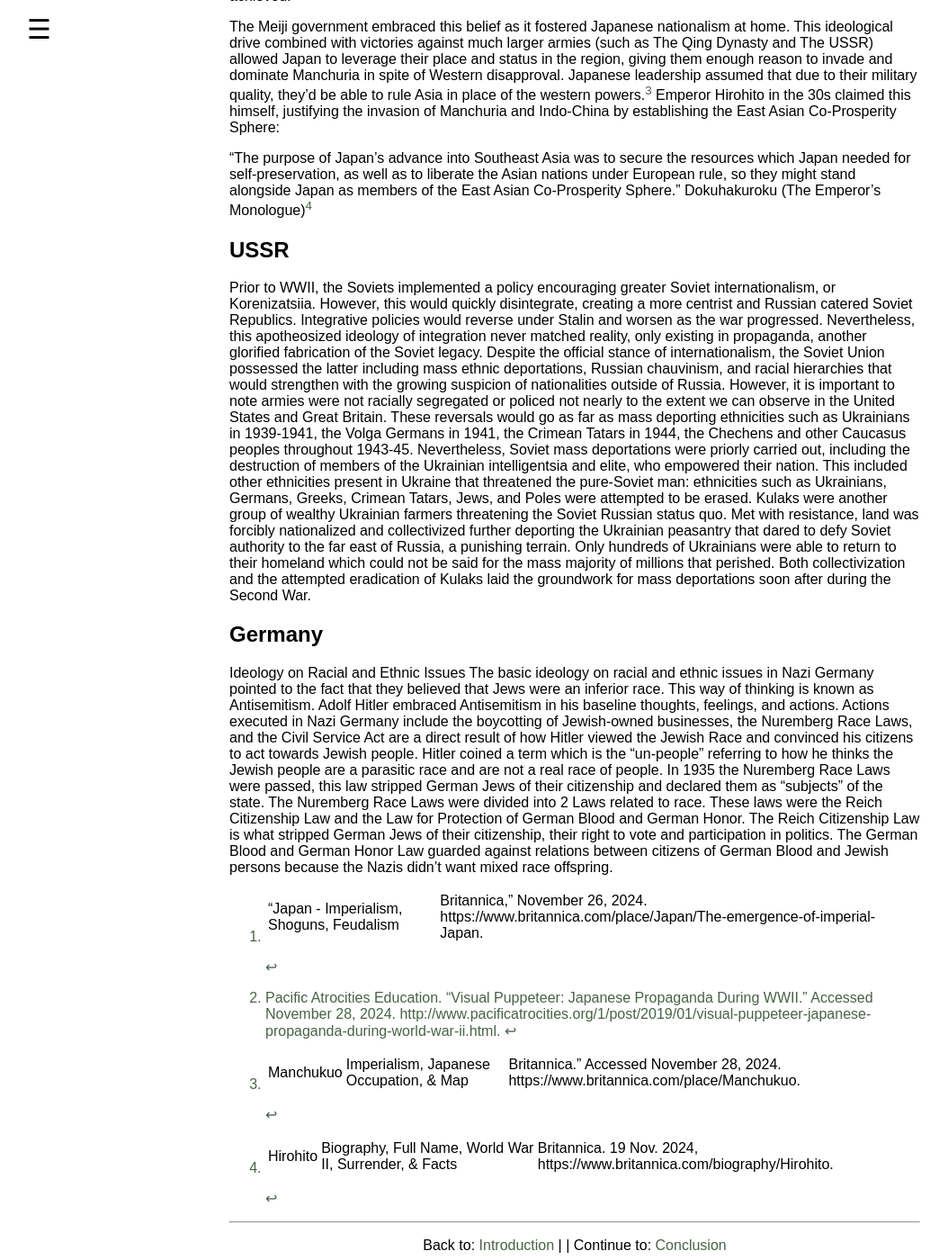
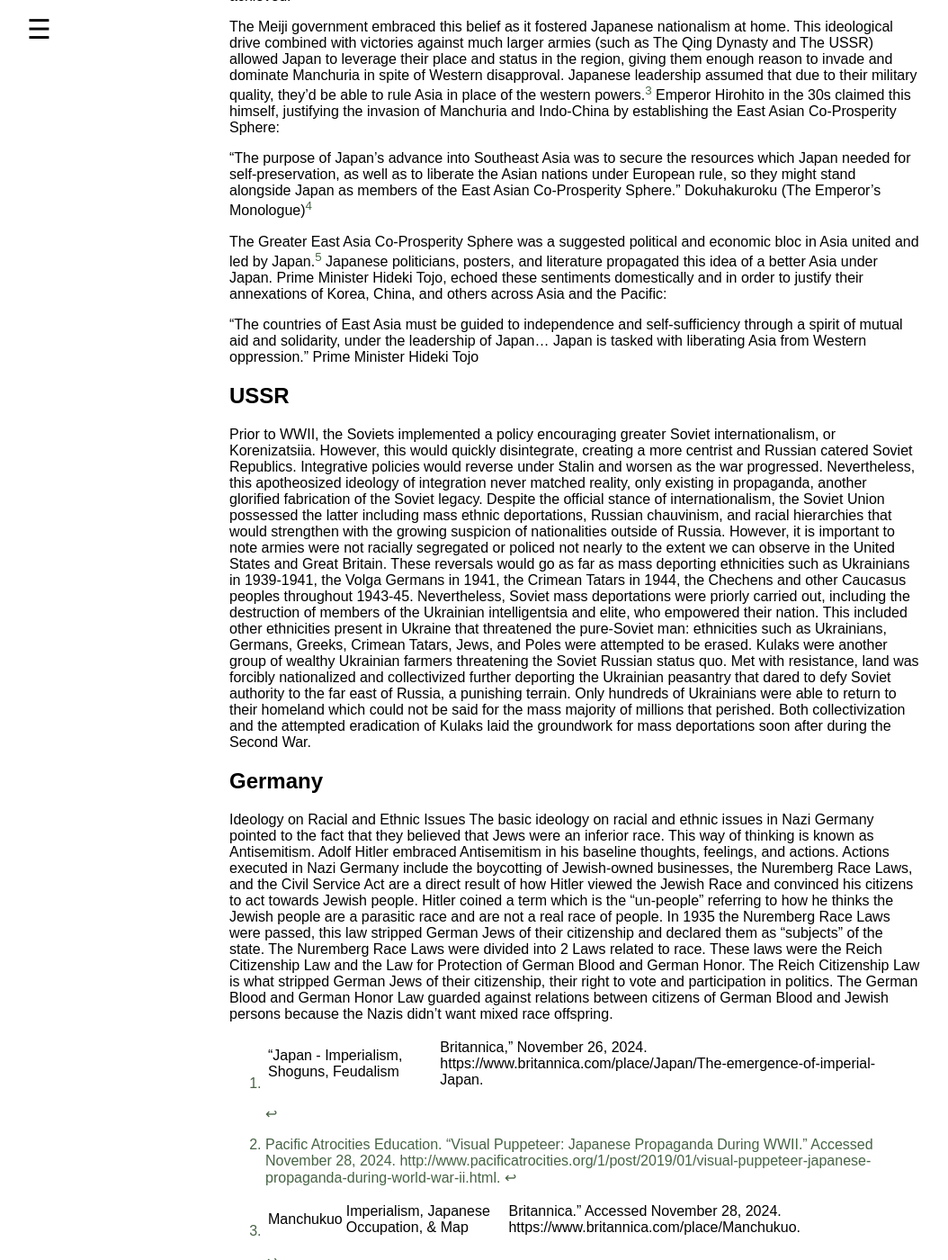
Before and after one commit to tshah93/ShahTanviAMH3931, a Jekyll site: the page built from 002_analysis.md, in a window 1280 px wide and 1400 px high, scrolled down 1407 px. Shown: the whole window at 90% size, without its empty margins (1-1055 px from the left). Built offline with Jekyll 4.4.1, drawn with Linux system fonts in a browser that asks for light colours; some of the changed text lies outside the part shown.

Commit message:
Update 002_analysis.md

```diff
--- a/002_analysis.md
+++ b/002_analysis.md
@@ -24,6 +24,11 @@ The Meiji government embraced this belief as it fostered Japanese nationalism at
 "The purpose of Japan’s advance into Southeast Asia was to secure the resources which Japan needed for self-preservation, as well as to liberate the Asian nations under European rule, so they might stand alongside Japan as members of the East Asian Co-Prosperity Sphere."
 Dokuhakuroku (The Emperor’s Monologue)[^4]
 
+The Greater East Asia Co-Prosperity Sphere was a suggested political and economic bloc in Asia united and led by Japan.[^5] Japanese politicians, posters, and literature propagated this idea of a better Asia under Japan. Prime Minister Hideki Tojo, echoed these sentiments domestically and in order to justify their annexations of Korea, China, and others across Asia and the Pacific:
+
+“The countries of East Asia must be guided to independence and self-sufficiency through a spirit of mutual aid and solidarity, under the leadership of Japan… Japan is tasked with liberating Asia from Western oppression.”
+Prime Minister Hideki Tojo
+
 
 ## USSR
 Prior to WWII, the Soviets implemented a policy encouraging greater Soviet internationalism, or Korenizatsiia. However, this would quickly disintegrate, creating a more centrist and Russian catered Soviet Republics. Integrative policies would reverse under Stalin and worsen as the war progressed. Nevertheless, this apotheosized ideology of integration never matched reality, only existing in propaganda, another glorified fabrication of the Soviet legacy. Despite the official stance of internationalism, the Soviet Union possessed the latter including mass ethnic deportations, Russian chauvinism, and racial hierarchies that would strengthen with the growing suspicion of nationalities outside of Russia. However, it is important to note armies were not racially segregated or policed not nearly to the extent we can observe in the United States and Great Britain.
@@ -40,3 +45,4 @@ Hitler coined a term which is the “un-people” referring to how he thinks the
 [^2]:Pacific Atrocities Education. “Visual Puppeteer: Japanese Propaganda During WWII.” Accessed November 28, 2024. http://www.pacificatrocities.org/1/post/2019/01/visual-puppeteer-japanese-propaganda-during-world-war-ii.html.
 [^3]:Manchukuo | Imperialism, Japanese Occupation, & Map | Britannica.” Accessed November 28, 2024. https://www.britannica.com/place/Manchukuo.
 [^4]:Hirohito | Biography, Full Name, World War II, Surrender, & Facts | Britannica. 19 Nov. 2024, https://www.britannica.com/biography/Hirohito.
+[^5]:Greater East Asia Co-Prosperity Sphere (GEACPS) | Definition, Summary, History, Purpose, & Japan | Britannica. 11 Oct. 2024, https://www.britannica.com/topic/Greater-East-Asia-Co-prosperity-Sphere.
```
